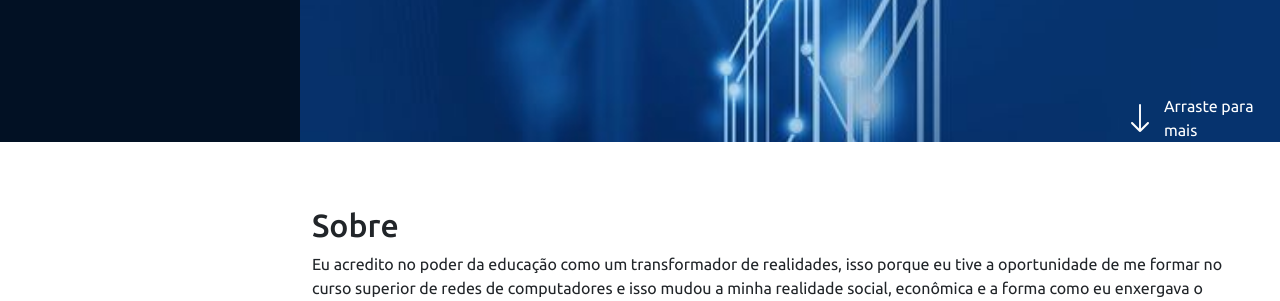
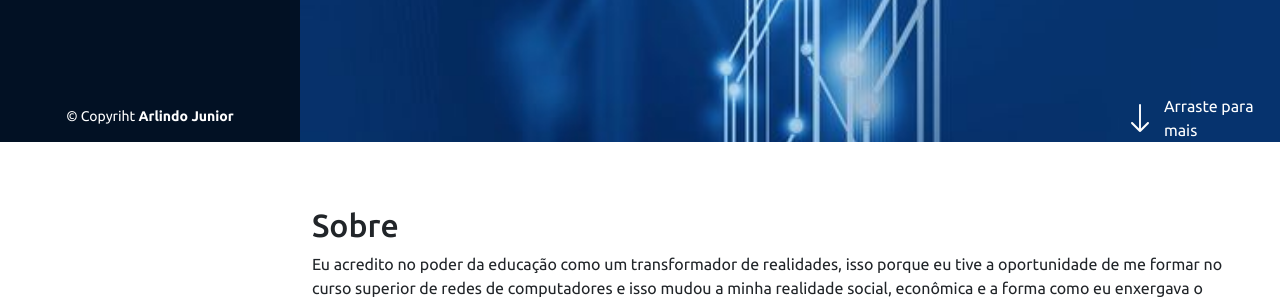
Before and after one commit to Arlindo-Julio-Junior/Meu-Portifolio, a Flask app: page / in a window 1280 px wide. Shown: the part 658-959 px from the top of the page. Run offline with Flask 2, Linux system fonts and the light colour scheme; some libraries are stand-ins or nearby versions.

Commit message:
Finalizando footer e deploy

```diff
--- a/static/style.css
+++ b/static/style.css
@@ -294,3 +294,24 @@ i.menu-mobile {
     top: 30px;
     right: 30px;
 }
+
+#footer {
+    padding: 15px;
+    color: #fff;
+    font-size: 14px;
+    position: fixed;
+    left: 0;
+    bottom: 0;
+    width: 300px;
+    z-index: 9999;
+    background-color: #021124;
+    transition: .3s;
+}
+
+@media (max-width: 1012px) {
+    #footer{
+        position: static;
+        width: auto;
+        padding: 20px 15px;
+    }
+}
```
Also changed, not shown: requirements.txt (added, +80 -0 lines), 1 other file.
